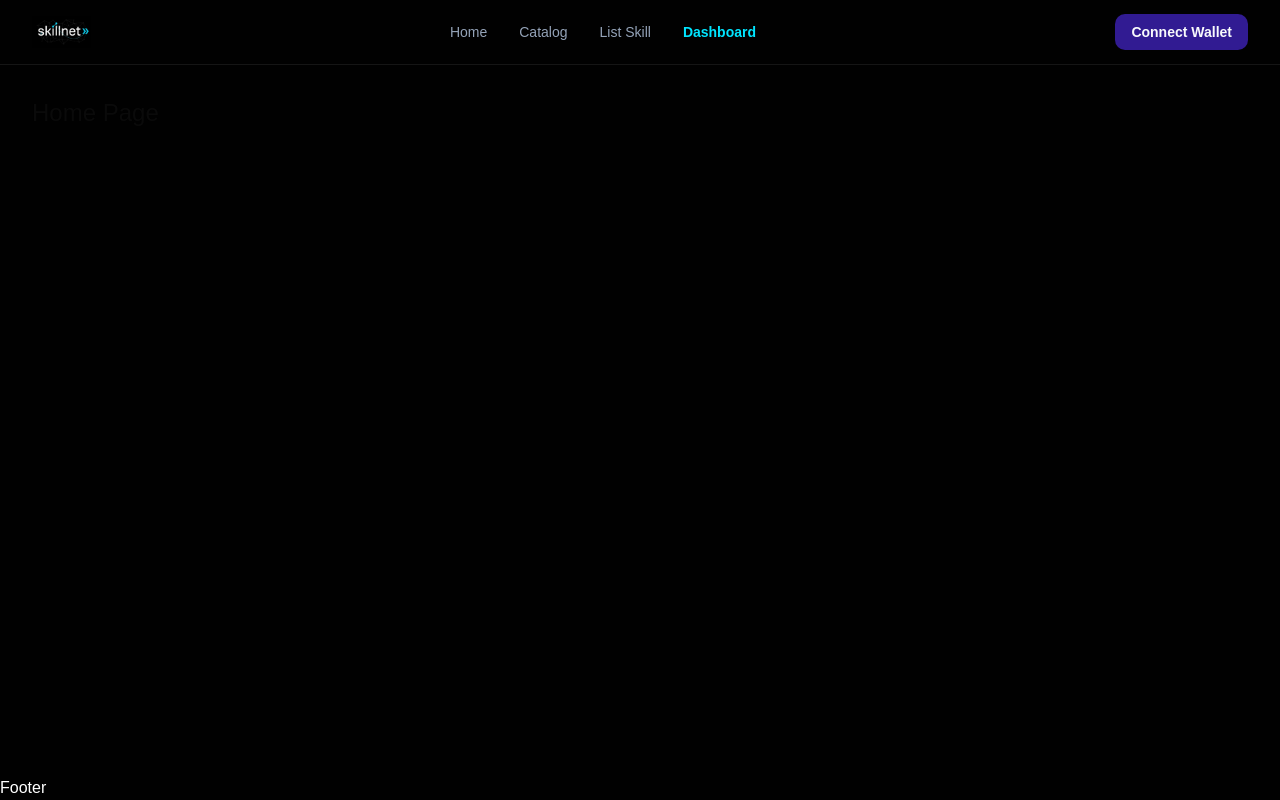
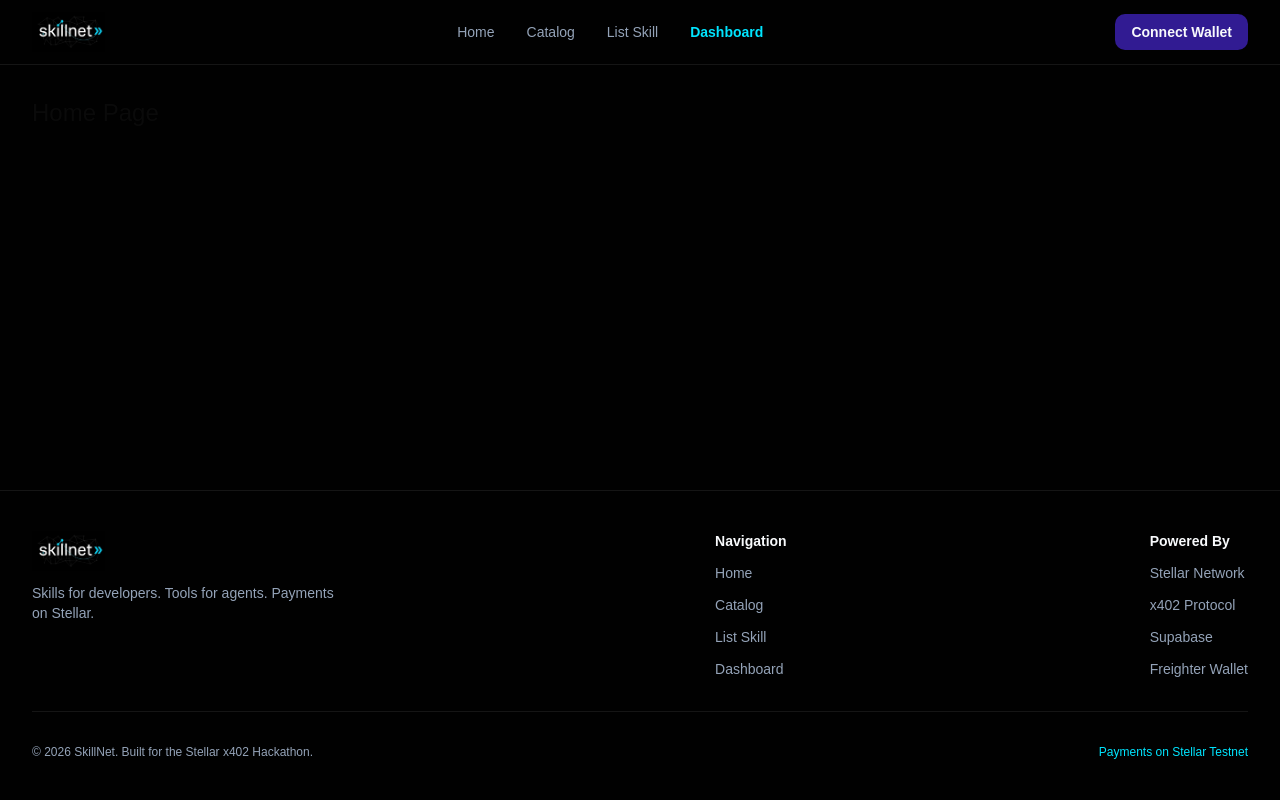
Before and after one commit to Prudentdev-xyz/skillnet, a React (Vite) app: page /dashboard in a window 1280 px wide. Built offline with nearby package versions, Linux system fonts and the light colour scheme.

Commit message:
Footer-setup-fix

```diff
--- a/src/components/shared/Footer.jsx
+++ b/src/components/shared/Footer.jsx
@@ -1,3 +1,92 @@
+import { Link } from "react-router-dom";
+import logo from "@/assets/SkillnetLogo.jpg";
+
 export default function Footer() {
-  return <div className="text-white">Footer</div>;
+  const navLinks = [
+    { label: "Home", path: "/" },
+    { label: "Catalog", path: "/catalog" },
+    { label: "List Skill", path: "/list-skill" },
+    { label: "Dashboard", path: "/dashboard" },
+  ];
+
+  return (
+    <footer
+      style={{
+        borderTop: "1px solid #ffffff14",
+      }}
+      className="w-full mt-auto"
+    >
+      <div className="max-w-7xl mx-auto px-4 sm:px-6 lg:px-8 py-10">
+        {/* Top section — Logo + Nav Links */}
+        <div className="flex flex-col md:flex-row md:items-start md:justify-between gap-8">
+          {/* Logo + tagline */}
+          <div className="flex flex-col gap-3">
+            <Link to="/">
+              <img
+                src={logo}
+                alt="SkillNet"
+                className="h-10 w-auto object-contain"
+              />
+            </Link>
+            <p style={{ color: "#94A3B8" }} className="text-sm max-w-xs">
+              Skills for developers. Tools for agents. Payments on Stellar.
+            </p>
+          </div>
+
+          {/* Nav Links */}
+          <div className="flex flex-col gap-3">
+            <p style={{ color: "#F8FAFC" }} className="text-sm font-semibold">
+              Navigation
+            </p>
+            {navLinks.map((link) => (
+              <Link
+                key={link.path}
+                to={link.path}
+                style={{ color: "#94A3B8" }}
+                className="text-sm hover:text-white transition-colors"
+              >
+                {link.label}
+              </Link>
+            ))}
+          </div>
+
+          {/* Built on Stellar */}
+          <div className="flex flex-col gap-3">
+            <p style={{ color: "#F8FAFC" }} className="text-sm font-semibold">
+              Powered By
+            </p>
+            <p style={{ color: "#94A3B8" }} className="text-sm">
+              Stellar Network
+            </p>
+            <p style={{ color: "#94A3B8" }} className="text-sm">
+              x402 Protocol
+            </p>
+            <p style={{ color: "#94A3B8" }} className="text-sm">
+              Supabase
+            </p>
+            <p style={{ color: "#94A3B8" }} className="text-sm">
+              Freighter Wallet
+            </p>
+          </div>
+        </div>
+
+        {/* Divider */}
+        <div
+          style={{ backgroundColor: "#ffffff14" }}
+          className="w-full h-px my-8"
+        />
+
+        {/* Bottom section — copyright */}
+        <div className="flex flex-col md:flex-row md:items-center md:justify-between gap-4">
+          <p style={{ color: "#94A3B8" }} className="text-xs">
+            © {new Date().getFullYear()} SkillNet. Built for the Stellar x402
+            Hackathon.
+          </p>
+          <p style={{ color: "#00E5FF" }} className="text-xs font-medium">
+            Payments on Stellar Testnet
+          </p>
+        </div>
+      </div>
+    </footer>
+  );
 }
--- a/src/components/shared/Navbar.jsx
+++ b/src/components/shared/Navbar.jsx
@@ -29,7 +29,7 @@ export default function Navbar() {
             <img
               src={logo}
               alt="SkillNet"
-              className="h-8 w-auto object-contain"
+              className="h-10 w-auto object-contain"
             />
           </Link>
 
```
